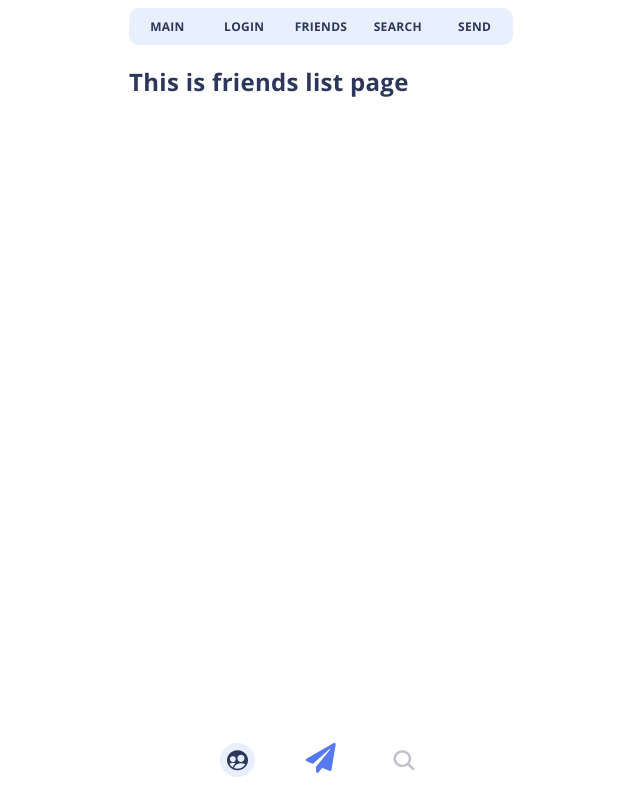
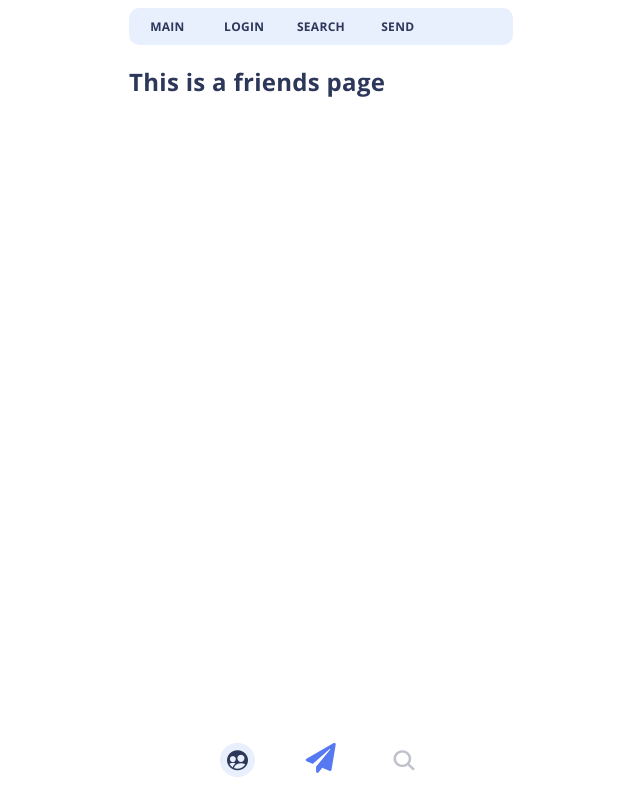
Before and after one commit to dlt-v/Chatlog, a React (Create React App) app: page /friends in a window 1280 px wide. Shown: the whole page, without its empty margins (319-959 px from the left). Built offline with nearby package versions, Linux system fonts and the light colour scheme.

Commit message:
Created Search component

```diff
--- a/src/App.tsx
+++ b/src/App.tsx
@@ -3,7 +3,6 @@ import { UserDataProvider } from './UserDataContext';
 
 import { Login } from './pages/Login';
 import { Main } from './pages/Main';
-import { Friends } from './pages/Friends';
 import { Search } from './pages/Search';
 import { Send } from './pages/Send';
 
@@ -14,7 +13,6 @@ export function App() {
                 <div className="nav">
                     <Link to="/">MAIN</Link>
                     <Link to="/login">LOGIN</Link>
-                    <Link to="/friends">FRIENDS</Link>
                     <Link to="/search">SEARCH</Link>
                     <Link to="/send">SEND</Link>
                 </div>
@@ -26,11 +24,11 @@ export function App() {
                     <Route path="/login">
                         <Login />
                     </Route>
+                    <Route path="/search">
+                        <Search friends={false} />
+                    </Route>
                     <Route path="/friends">
-                        <Friends />
-                    </Route>
-                    <Route path="/search">
-                        <Search />
+                        <Search friends={true} />
                     </Route>
                     <Route path="/send">
                         <Send />
--- a/src/pages/Friends.tsx
+++ /dev/null
@@ -1,12 +0,0 @@
-import React from 'react';
-
-import { Navigation } from '../components/Navigation';
-
-export const Friends: React.FC = () => {
-    return (
-        <div className="friends">
-            <h2>This is friends list page</h2>
-            <Navigation friends={true}/>
-        </div>
-    );
-};
--- a/src/pages/Login.tsx
+++ b/src/pages/Login.tsx
@@ -4,7 +4,6 @@ import { useHistory } from 'react-router';
 
 import artwork from '../styles/img/artwork.svg';
 import { avatarList } from '../avatarList';
-import { finished } from 'stream';
 
 interface User {
     avatar: number;
--- a/src/pages/Search.tsx
+++ b/src/pages/Search.tsx
@@ -2,11 +2,14 @@ import React from 'react';
 
 import { Navigation } from '../components/Navigation';
 
-export const Search: React.FC = () => {
+interface Props {
+    friends: boolean;
+}
+export const Search: React.FC<Props> = (props) => {
     return (
         <div className="search">
-            <h2>This is search user page</h2>
-            <Navigation search={true} />
+            <h2>This is a {props.friends ? 'friends' : 'user search'} page</h2>
+            <Navigation search={!props.friends} friends={props.friends} />
         </div>
     );
 };
```
